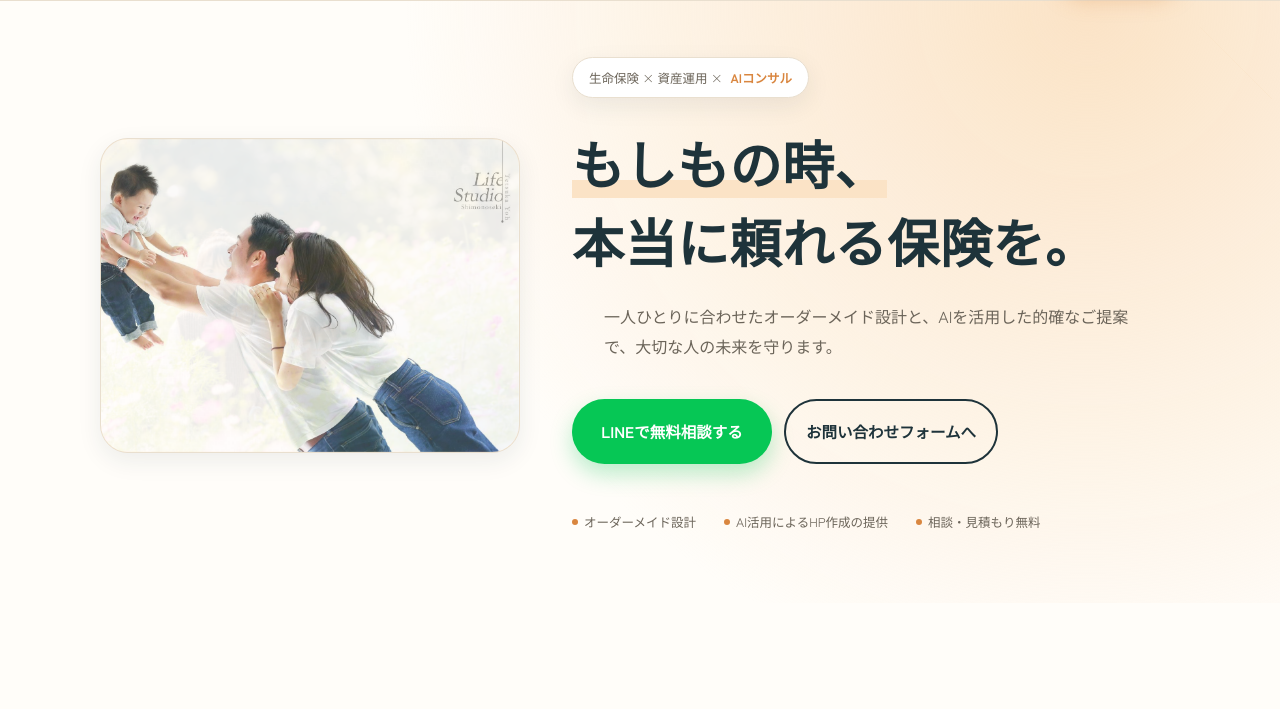
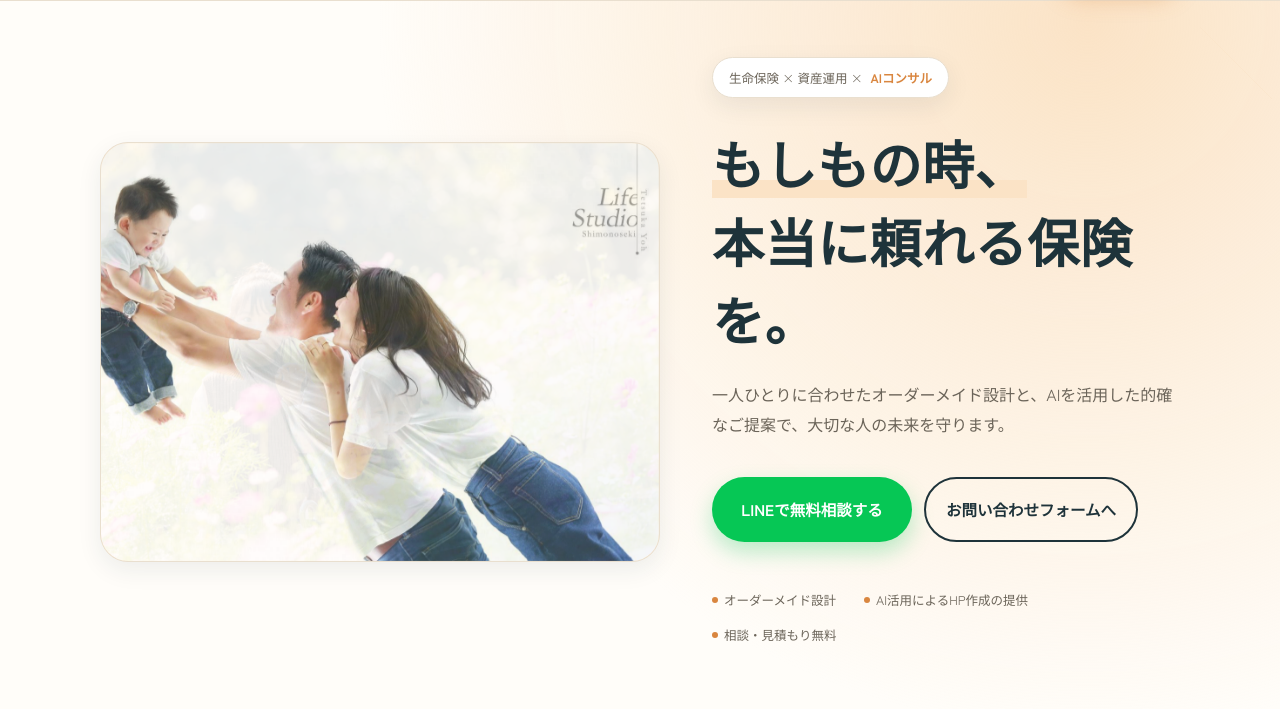
Before and after one commit to wr1212/sakimori-hp, a plain HTML site: page index.html in a window 1280 px wide. Shown: the part 73-782 px from the top of the page. Drawn offline with Linux system fonts and the light colour scheme.

Commit message:
Add files via upload

```diff
--- a/index.html
+++ b/index.html
@@ -301,7 +301,7 @@ a:focus-visible, button:focus-visible, input:focus-visible, textarea:focus-visib
 .hero-slideshow{
   position: relative;
   width: 100%;
-  max-width: 380px;
+  max-width: 480px;
   aspect-ratio: 4 / 3;
   border-radius: var(--radius-l);
   overflow: hidden;
@@ -854,13 +854,13 @@ a:focus-visible, button:focus-visible, input:focus-visible, textarea:focus-visib
 
 @media (min-width: 960px){
   .hero-layout{
-    grid-template-columns: 420px 1fr;
+    grid-template-columns: 560px 1fr;
     text-align: left;
     gap: 52px;
   }
   .hero-text{ text-align: left; }
   .hero-media{ justify-content: flex-start; }
-  .hero-slideshow{ max-width: 420px; }
+  .hero-slideshow{ max-width: 560px; }
   .hero-cta{ justify-content: flex-start; }
   .hero-trust{ justify-content: flex-start; }
   .hero h1 .accent-underline::after{ /* 左寄せでも下線位置は同じロジックでOK */ }
```
